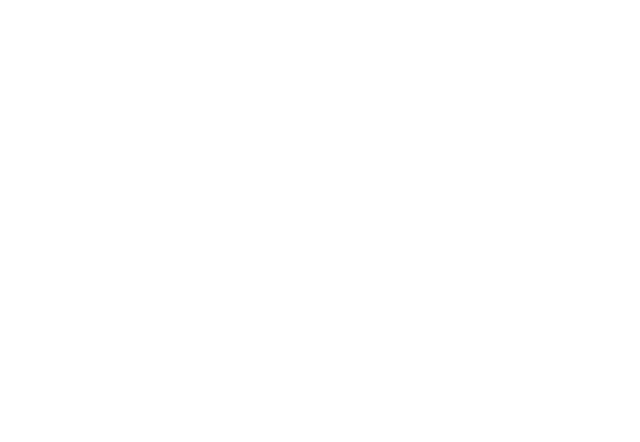
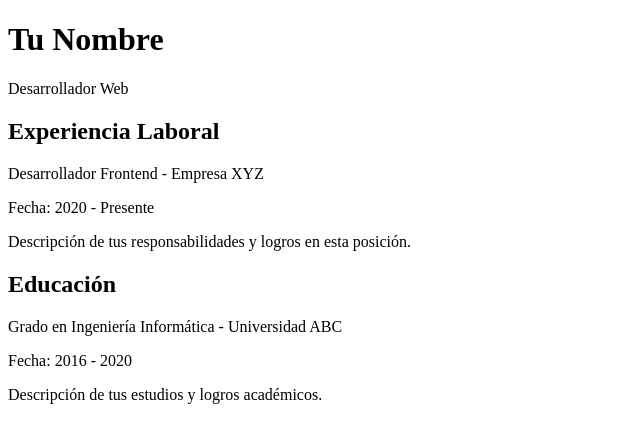
Before and after one commit to marcsaez/website, a plain HTML site: page cv.html in a window 1280 px wide. Shown: the whole page, without its empty margins (0-640 px from the left). Drawn offline with Linux system fonts and the light colour scheme.

Commit message:
Update cv.html

```diff
--- a/cv.html
+++ b/cv.html
@@ -1,10 +1,28 @@
 <!DOCTYPE html>
-<html lang="en">
+<html>
 <head>
+    <link rel="stylesheet" type="text/css" href="cv.css">
     <meta charset="UTF-8">
     <title>CV</title>
 </head>
 <body>
-
+    <div class="resume">
+        <div class="header">
+            <h1>Tu Nombre</h1>
+            <p>Desarrollador Web</p>
+        </div>
+        <div class="section">
+            <h2>Experiencia Laboral</h2>
+            <p>Desarrollador Frontend - Empresa XYZ</p>
+            <p>Fecha: 2020 - Presente</p>
+            <p>Descripción de tus responsabilidades y logros en esta posición.</p>
+        </div>
+        <div class="section">
+            <h2>Educación</h2>
+            <p>Grado en Ingeniería Informática - Universidad ABC</p>
+            <p>Fecha: 2016 - 2020</p>
+            <p>Descripción de tus estudios y logros académicos.</p>
+        </div>
+    </div>
 </body>
 </html>
```
